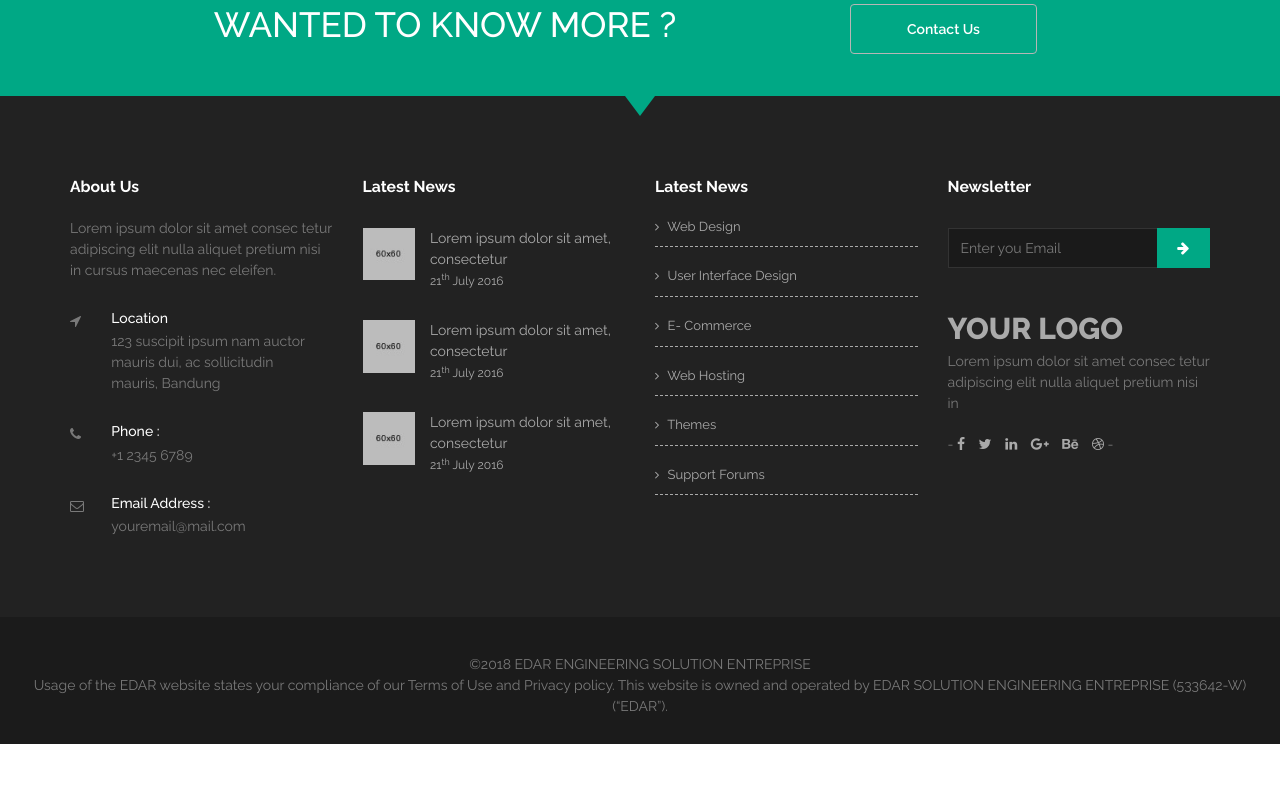
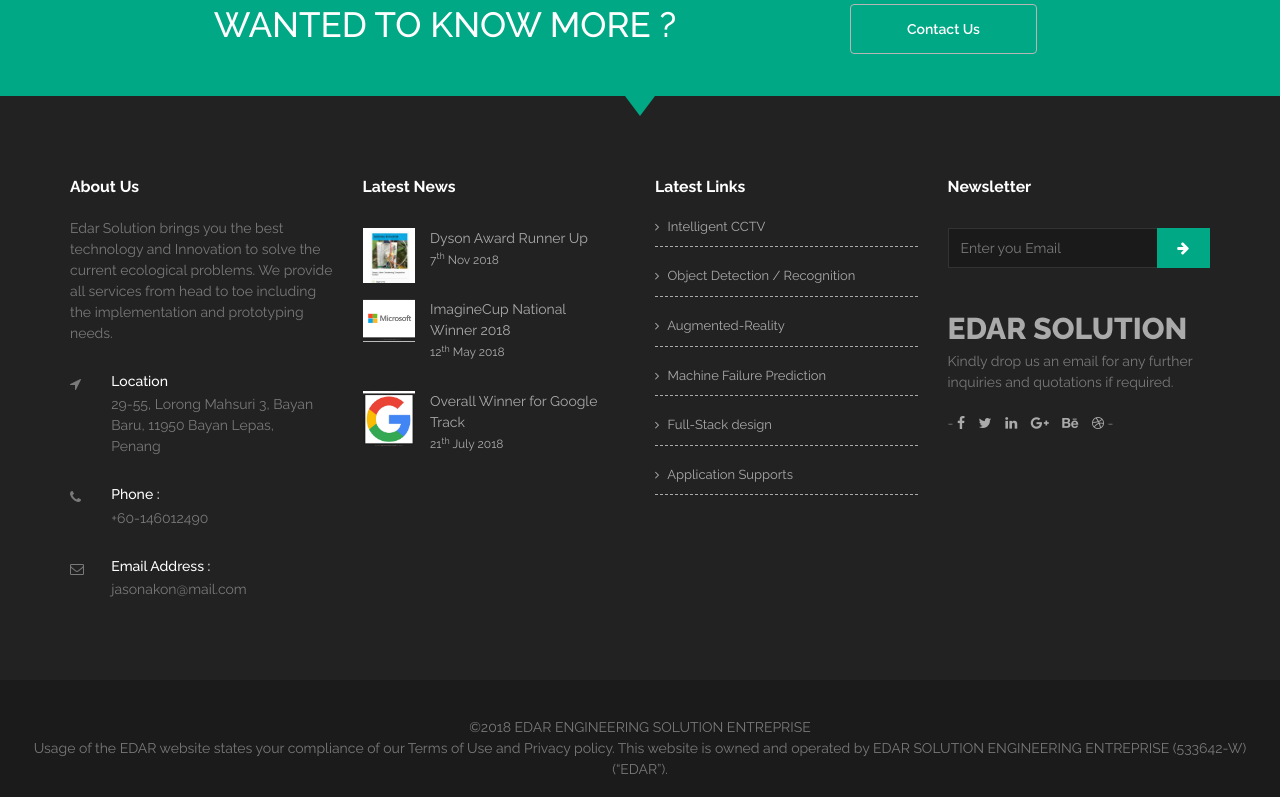
Before and after one commit to jasonakon/edarsolution_website, a plain HTML site: page index.html in a window 1280 px wide. Shown: the part 3001-3798 px from the top of the page. Before the commit the page ends 3745 px from the top, so only its background shows below. Drawn offline with nearby package versions, Linux system fonts and the light colour scheme; files whose address does not match are found by name.

Commit message:
final edit for web

```diff
--- a/index.html
+++ b/index.html
@@ -327,9 +327,9 @@
                                             <div class="col-sm-3">
                                                 <div class="port_item xs-m-top-30">
                                                     <div class="port_img">
-                                                        <img src="assets/images/edar solution edar project meso edar solution edar GRU edarsolution edar engineering solution 1.jpg" alt="" />
+                                                        <img src="assets/images/jason_image_1.jpg" alt="" />
                                                         <div class="port_overlay text-center">
-                                                            <a href="assets/images/edar solution edar project meso edar solution edar GRU edarsolution edar engineering solution 1.jpg" class="popup-img">+</a>
+                                                            <a href="assets/images/jason_image_1.jpg" class="popup-img">+</a>
                                                         </div>
                                                     </div>
                                                     <div class="port_caption m-top-20">
@@ -341,9 +341,9 @@
                                             <div class="col-sm-3">
                                                 <div class="port_item xs-m-top-30">
                                                     <div class="port_img">
-                                                        <img src="assets/images/edar solution edar project meso edar solution edar GRU edarsolution edar engineering solution 2.jpg" alt="" />
+                                                        <img src="assets/images/edar solution edar project meso edar solution edar GRU edarsolution edar engineering solution 2.JPG" alt="" />
                                                         <div class="port_overlay text-center">
-                                                            <a href="assets/images/edar solution edar project meso edar solution edar GRU edarsolution edar engineering solution 2.jpg" class="popup-img">+</a>
+                                                            <a href="assets/images/edar solution edar project meso edar solution edar GRU edarsolution edar engineering solution 2.JPG" class="popup-img">+</a>
                                                         </div>
                                                     </div>
                                                     <div class="port_caption m-top-20">
@@ -355,9 +355,9 @@
                                             <div class="col-sm-3">
                                                 <div class="port_item xs-m-top-30">
                                                     <div class="port_img">
-                                                        <img src="assets/images/edar solution edar project meso edar solution edar GRU edarsolution edar engineering solution 3.jpg" alt="" />
+                                                        <img src="assets/images/edar solution edar project meso edar solution edar GRU edarsolution edar engineering solution 3.JPG" alt="" />
                                                         <div class="port_overlay text-center">
-                                                            <a href="assets/images/edar solution edar project meso edar solution edar GRU edarsolution edar engineering solution 3.jpg" class="popup-img">+</a>
+                                                            <a href="assets/images/edar solution edar project meso edar solution edar GRU edarsolution edar engineering solution 3.JPG" class="popup-img">+</a>
                                                         </div>
                                                     </div>
                                                     <div class="port_caption m-top-20">
@@ -369,9 +369,9 @@
                                             <div class="col-sm-3">
                                                 <div class="port_item xs-m-top-30">
                                                     <div class="port_img">
-                                                        <img src="assets/images/edar solution edar project meso edar solution edar GRU edarsolution edar engineering solution 4.jpg" alt="" />
+                                                        <img src="assets/images/edar solution edar project meso edar solution edar GRU edarsolution edar engineering solution 4.JPG" alt="" />
                                                         <div class="port_overlay text-center">
-                                                            <a href="assets/images/edar solution edar project meso edar solution edar GRU edarsolution edar engineering solution 4.jpg" class="popup-img">+</a>
+                                                            <a href="assets/images/edar solution edar project meso edar solution edar GRU edarsolution edar engineering solution 4.JPG" class="popup-img">+</a>
                                                         </div>
                                                     </div>
                                                     <div class="port_caption m-top-20">
@@ -390,9 +390,9 @@
                                             <div class="col-sm-3">
                                                 <div class="port_item xs-m-top-30">
                                                     <div class="port_img">
-                                                        <img src="assets/images/edar solution edar project meso edar solution edar GRU edarsolution edar engineering solution 5.jpg" alt="" />
+                                                        <img src="assets/images/edar solution edar project meso edar solution edar GRU edarsolution edar engineering solution 5.JPG" alt="" />
                                                         <div class="port_overlay text-center">
-                                                            <a href="assets/images/edar solution edar project meso edar solution edar GRU edarsolution edar engineering solution 5.jpg" class="popup-img">+</a>
+                                                            <a href="assets/images/edar solution edar project meso edar solution edar GRU edarsolution edar engineering solution 5.JPG" class="popup-img">+</a>
                                                         </div>
                                                     </div>
                                                     <div class="port_caption m-top-20">
@@ -404,9 +404,9 @@
                                             <div class="col-sm-3">
                                                 <div class="port_item xs-m-top-30">
                                                     <div class="port_img">
-                                                        <img src="assets/images/edar solution edar project meso edar solution edar GRU edarsolution edar engineering solution 6.jpg" alt="" />
+                                                        <img src="assets/images/edar solution edar project meso edar solution edar GRU edarsolution edar engineering solution 6.JPG" alt="" />
                                                         <div class="port_overlay text-center">
-                                                            <a href="assets/images/edar solution edar project meso edar solution edar GRU edarsolution edar engineering solution 6.jpg" class="popup-img">+</a>
+                                                            <a href="assets/images/edar solution edar project meso edar solution edar GRU edarsolution edar engineering solution 6.JPG" class="popup-img">+</a>
                                                         </div>
                                                     </div>
                                                     <div class="port_caption m-top-20">
@@ -418,9 +418,9 @@
                                             <div class="col-sm-3">
                                                 <div class="port_item xs-m-top-30">
                                                     <div class="port_img">
-                                                        <img src="assets/images/edar solution edar project meso edar solution edar GRU edarsolution edar engineering solution 7.jpg" alt="" />
+                                                        <img src="assets/images/edar solution edar project meso edar solution edar GRU edarsolution edar engineering solution 7.JPG" alt="" />
                                                         <div class="port_overlay text-center">
-                                                            <a href="assets/images/edar solution edar project meso edar solution edar GRU edarsolution edar engineering solution 7.jpg" class="popup-img">+</a>
+                                                            <a href="assets/images/edar solution edar project meso edar solution edar GRU edarsolution edar engineering solution 7.JPG" class="popup-img">+</a>
                                                         </div>
                                                     </div>
                                                     <div class="port_caption m-top-20">
@@ -432,9 +432,9 @@
                                             <div class="col-sm-3">
                                                 <div class="port_item xs-m-top-30">
                                                     <div class="port_img">
-                                                        <img src="assets/images/edar solution edar project meso edar solution edar GRU edarsolution edar engineering solution 8.jpg" alt="" />
+                                                        <img src="assets/images/edar solution edar project meso edar solution edar GRU edarsolution edar engineering solution 8.JPG" alt="" />
                                                         <div class="port_overlay text-center">
-                                                            <a href="assets/images/edar solution edar project meso edar solution edar GRU edarsolution edar engineering solution 8.jpg" class="popup-img">+</a>
+                                                            <a href="assets/images/edar solution edar project meso edar solution edar GRU edarsolution edar engineering solution 8.JPG" class="popup-img">+</a>
                                                         </div>
                                                     </div>
                                                     <div class="port_caption m-top-20">
@@ -453,9 +453,9 @@
                                             <div class="col-sm-3">
                                                 <div class="port_item xs-m-top-30">
                                                     <div class="port_img">
-                                                        <img src="assets/images/edar solution edar project meso edar solution edar GRU edarsolution edar engineering solution 9.jpg" alt="" />
+                                                        <img src="assets/images/edar solution edar project meso edar solution edar GRU edarsolution edar engineering solution 9.JPG" alt="" />
                                                         <div class="port_overlay text-center">
-                                                            <a href="assets/images/edar solution edar project meso edar solution edar GRU edarsolution edar engineering solution 9.jpg" class="popup-img">+</a>
+                                                            <a href="assets/images/edar solution edar project meso edar solution edar GRU edarsolution edar engineering solution 9.JPG" class="popup-img">+</a>
                                                         </div>
                                                     </div>
                                                     <div class="port_caption m-top-20">
@@ -467,9 +467,9 @@
                                             <div class="col-sm-3">
                                                 <div class="port_item xs-m-top-30">
                                                     <div class="port_img">
-                                                        <img src="assets/images/edar solution edar project meso edar solution edar GRU edarsolution edar engineering solution 10.jpg" alt="" />
+                                                        <img src="assets/images/edar solution edar project meso edar solution edar GRU edarsolution edar engineering solution 10.JPG" alt="" />
                                                         <div class="port_overlay text-center">
-                                                            <a href="assets/images/edar solution edar project meso edar solution edar GRU edarsolution edar engineering solution 10.jpg" class="popup-img">+</a>
+                                                            <a href="assets/images/edar solution edar project meso edar solution edar GRU edarsolution edar engineering solution 10.JPG" class="popup-img">+</a>
                                                         </div>
                                                     </div>
                                                     <div class="port_caption m-top-20">
@@ -481,9 +481,9 @@
                                             <div class="col-sm-3">
                                                 <div class="port_item xs-m-top-30">
                                                     <div class="port_img">
-                                                        <img src="assets/images/edar solution edar project meso edar solution edar GRU edarsolution edar engineering solution 11.jpg" alt="" />
+                                                        <img src="assets/images/edar solution edar project meso edar solution edar GRU edarsolution edar engineering solution 11.JPG" alt="" />
                                                         <div class="port_overlay text-center">
-                                                            <a href="assets/images/edar solution edar project meso edar solution edar GRU edarsolution edar engineering solution 11.jpg" class="popup-img">+</a>
+                                                            <a href="assets/images/edar solution edar project meso edar solution edar GRU edarsolution edar engineering solution 11.JPG" class="popup-img">+</a>
                                                         </div>
                                                     </div>
                                                     <div class="port_caption m-top-20">
@@ -495,9 +495,9 @@
                                             <div class="col-sm-3">
                                                 <div class="port_item xs-m-top-30">
                                                     <div class="port_img">
-                                                        <img src="assets/images/edar solution edar project meso edar solution edar GRU edarsolution edar engineering solution 12.jpg" alt="" />
+                                                        <img src="assets/images/edar solution edar project meso edar solution edar GRU edarsolution edar engineering solution 12.JPG" alt="" />
                                                         <div class="port_overlay text-center">
-                                                            <a href="assets/images/edar solution edar project meso edar solution edar GRU edarsolution edar engineering solution 12.jpg" class="popup-img">+</a>
+                                                            <a href="assets/images/edar solution edar project meso edar solution edar GRU edarsolution edar engineering solution 12.JPG" class="popup-img">+</a>
                                                         </div>
                                                     </div>
                                                     <div class="port_caption m-top-20">
@@ -651,31 +651,30 @@
                             <div class="col-md-3">
                                 <div class="widget_item widget_about">
                                     <h5 class="text-white">About Us</h5>
-                                    <p class="m-top-20">Lorem ipsum dolor sit amet consec tetur adipiscing elit
-                                        nulla aliquet pretium nisi in cursus
-                                        maecenas nec eleifen.</p>
+                                    <p class="m-top-20">Edar Solution brings you the best technology and Innovation
+                                        to solve the current ecological problems. We provide all services from head to
+                                        toe including the implementation and prototyping needs.
+                                    </p>
                                     <div class="widget_ab_item m-top-30">
                                         <div class="item_icon"><i class="fa fa-location-arrow"></i></div>
                                         <div class="widget_ab_item_text">
                                             <h6 class="text-white">Location</h6>
                                             <p>
-                                                123 suscipit ipsum nam auctor
-                                                mauris dui, ac sollicitudin mauris,
-                                                Bandung</p>
+                                                29-55, Lorong Mahsuri 3, Bayan Baru, 11950 Bayan Lepas, Penang</p>
                                         </div>
                                     </div>
                                     <div class="widget_ab_item m-top-30">
                                         <div class="item_icon"><i class="fa fa-phone"></i></div>
                                         <div class="widget_ab_item_text">
                                             <h6 class="text-white">Phone :</h6>
-                                            <p>+1 2345 6789</p>
+                                            <p>+60-146012490</p>
                                         </div>
                                     </div>
                                     <div class="widget_ab_item m-top-30">
                                         <div class="item_icon"><i class="fa fa-envelope-o"></i></div>
                                         <div class="widget_ab_item_text">
                                             <h6 class="text-white">Email Address :</h6>
-                                            <p>youremail@mail.com</p>
+                                            <p>jasonakon@mail.com</p>
                                         </div>
                                     </div>
                                 </div><!-- End off widget item -->
@@ -685,24 +684,24 @@
                                 <div class="widget_item widget_latest sm-m-top-50">
                                     <h5 class="text-white">Latest News</h5>
                                     <div class="widget_latst_item m-top-30">
-                                        <div class="item_icon"><img src="assets/images/ltst-img-1.jpg" alt="" /></div>
+                                        <div class="item_icon"><img src="assets/images/edar_winner_1.JPG" alt="" /></div>
                                         <div class="widget_latst_item_text">
-                                            <p>Lorem ipsum dolor sit amet, consectetur</p>
-                                            <a href="">21<sup>th</sup> July 2016</a>
+                                            <p>Dyson Award Runner Up</p>
+                                            <a href="">7<sup>th</sup> Nov 2018</a>
                                         </div>
                                     </div>
                                     <div class="widget_latst_item m-top-30">
-                                        <div class="item_icon"><img src="assets/images/ltst-img-2.jpg" alt="" /></div>
+                                        <div class="item_icon"><img src="assets/images/edar_winner_2.JPG" alt="" /></div>
                                         <div class="widget_latst_item_text">
-                                            <p>Lorem ipsum dolor sit amet, consectetur</p>
-                                            <a href="">21<sup>th</sup> July 2016</a>
+                                            <p>ImagineCup National Winner 2018</p>
+                                            <a href="">12<sup>th</sup> May 2018</a>
                                         </div>
                                     </div>
                                     <div class="widget_latst_item m-top-30">
-                                        <div class="item_icon"><img src="assets/images/ltst-img-3.jpg" alt="" /></div>
+                                        <div class="item_icon"><img src="assets/images/edar_winner_3.JPG" alt="" /></div>
                                         <div class="widget_latst_item_text">
-                                            <p>Lorem ipsum dolor sit amet, consectetur</p>
-                                            <a href="">21<sup>th</sup> July 2016</a>
+                                            <p>Overall Winner for Google Track</p>
+                                            <a href="">21<sup>th</sup> July 2018</a>
                                         </div>
                                     </div>
                                 </div><!-- End off widget item -->
@@ -710,14 +709,14 @@
 
                             <div class="col-md-3">
                                 <div class="widget_item widget_service sm-m-top-50">
-                                    <h5 class="text-white">Latest News</h5>
+                                    <h5 class="text-white">Latest Links</h5>
                                     <ul class="m-top-20">
-                                        <li class="m-top-20"><a href=""><i class="fa fa-angle-right"></i> Web Design</a></li>
-                                        <li class="m-top-20"><a href=""><i class="fa fa-angle-right"></i> User Interface Design</a></li>
-                                        <li class="m-top-20"><a href=""><i class="fa fa-angle-right"></i> E- Commerce</a></li>
-                                        <li class="m-top-20"><a href=""><i class="fa fa-angle-right"></i> Web Hosting</a></li>
-                                        <li class="m-top-20"><a href=""><i class="fa fa-angle-right"></i> Themes</a></li>
-                                        <li class="m-top-20"><a href=""><i class="fa fa-angle-right"></i> Support Forums</a></li>
+                                        <li class="m-top-20"><a href=""><i class="fa fa-angle-right"></i> Intelligent CCTV</a></li>
+                                        <li class="m-top-20"><a href=""><i class="fa fa-angle-right"></i> Object Detection / Recognition</a></li>
+                                        <li class="m-top-20"><a href=""><i class="fa fa-angle-right"></i> Augmented-Reality</a></li>
+                                        <li class="m-top-20"><a href=""><i class="fa fa-angle-right"></i> Machine Failure Prediction</a></li>
+                                        <li class="m-top-20"><a href=""><i class="fa fa-angle-right"></i> Full-Stack design</a></li>
+                                        <li class="m-top-20"><a href=""><i class="fa fa-angle-right"></i> Application Supports</a></li>
                                     </ul>
                                 </div><!-- End off widget item -->
                             </div><!-- End off col-md-3 -->
@@ -733,9 +732,8 @@
 
                                     </form>
                                     <div class="widget_brand m-top-40">
-                                        <a href="" class="text-uppercase">Your Logo</a>
-                                        <p>Lorem ipsum dolor sit amet consec tetur
-                                            adipiscing elit nulla aliquet pretium nisi in</p>
+                                        <a href="" class="text-uppercase">EDAR Solution</a>
+                                        <p>Kindly drop us an email for any further inquiries and quotations if required.</p>
                                     </div>
                                     <ul class="list-inline m-top-20">
                                         <li>-  <a href=""><i class="fa fa-facebook"></i></a></li>
```
Also changed, not shown: assets/images/edar solution edar project meso edar solution edar GRU edarsolution edar engineering solution 1.JPG (deleted), assets/images/edar_winner_1.JPG (added), assets/images/edar_winner_2.JPG (added), assets/images/edar_winner_3.JPG (added), assets/images/jason_image_1.jpg (added).
